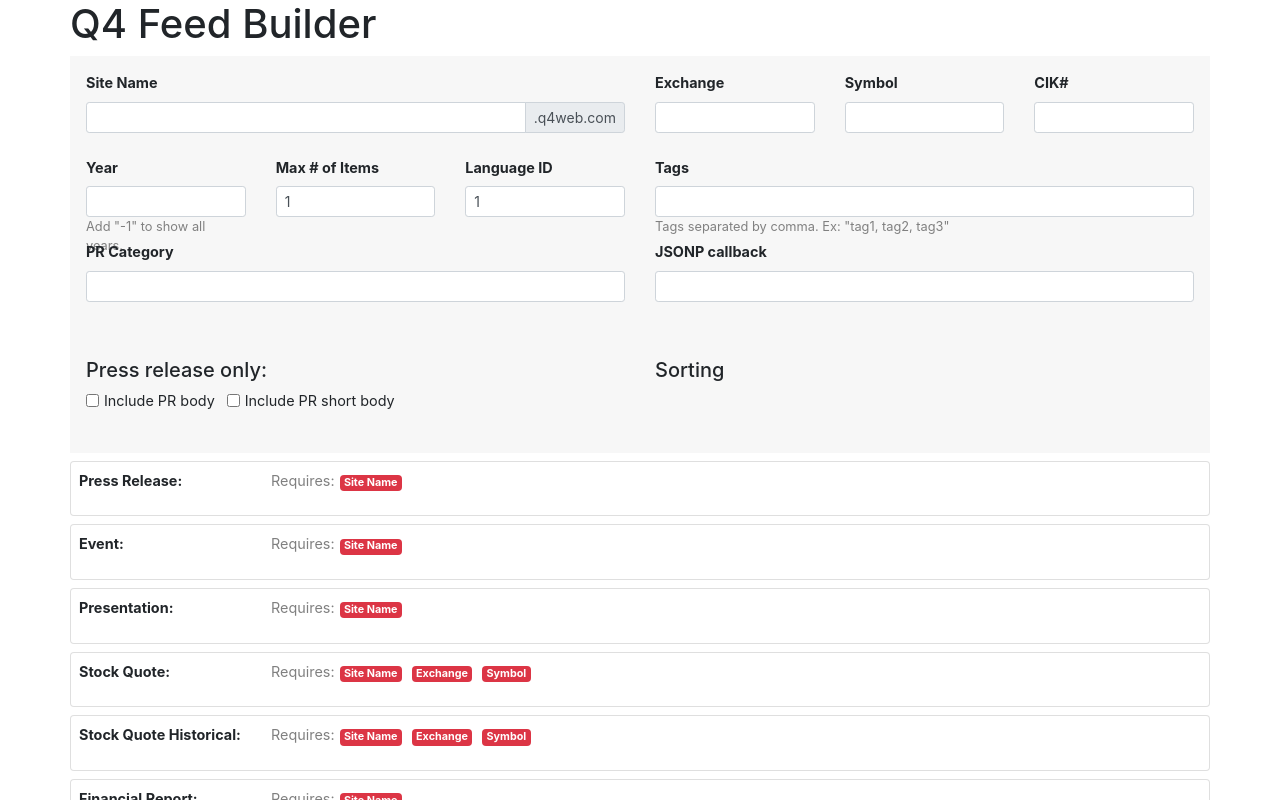
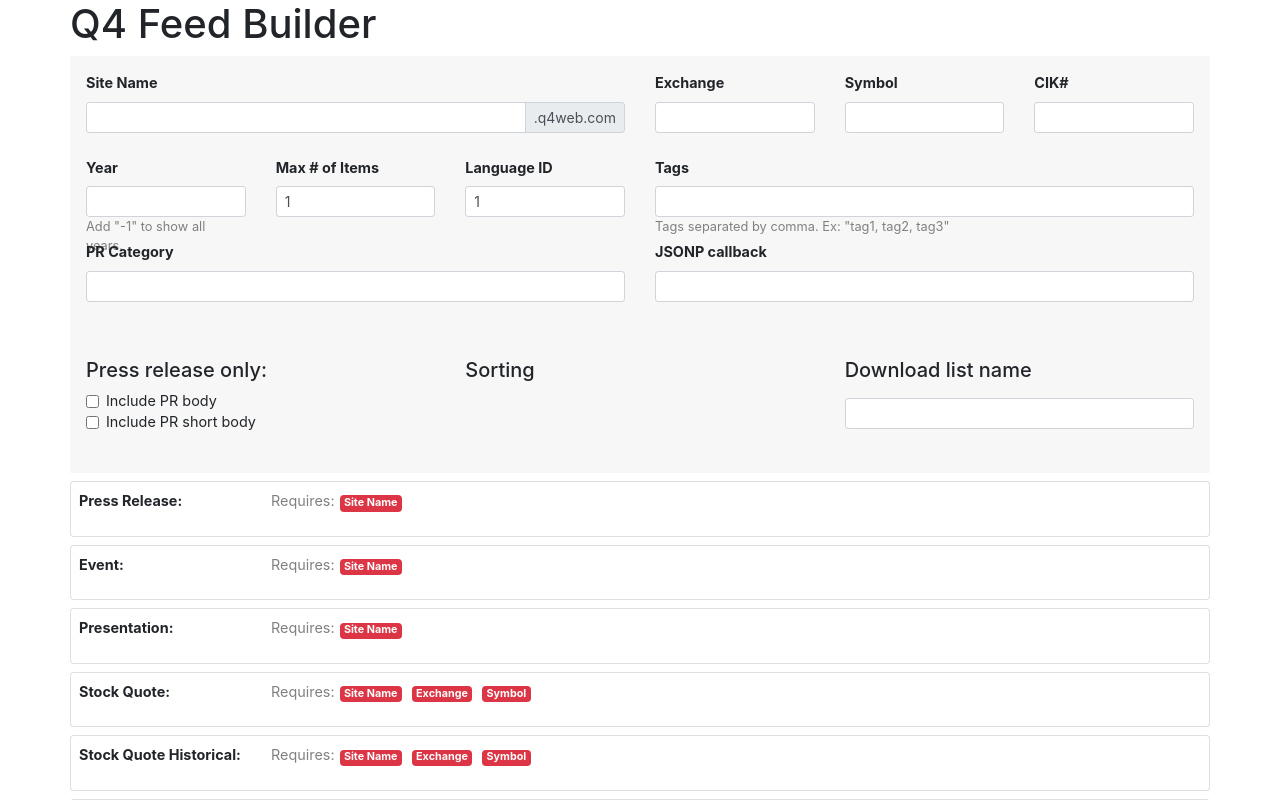
Before and after one commit to IonutP/feedbuilder, a React (Create React App) app: page / in a window 1280 px wide. Shown: the top 800 px of the page. Built offline with nearby package versions, Linux system fonts and the light colour scheme.

Commit message:
Update App.js

```diff
--- a/src/App.js
+++ b/src/App.js
@@ -24,7 +24,8 @@
             prBody: false,
             prShortBody: false,
             bodyType: null,
-            callback: ''
+            callback: '',
+            assetType: ''
         }
     }
 
@@ -114,19 +115,23 @@
                         </div>
                     </div>
                     <div className='form-group row'>
-                        <div className='col-sm-6'>
+                        <div className='col-sm-4'>
                             <h5>Press release only:</h5>
-                            <div className='form-check form-check-inline'>
-                                <input type="checkbox" className="form-check-input position-static" name="prBody" id="prBody" onChange={this.handleCheckbox} />
+                            <div className='form-check'>
+                                <input type="checkbox" className="form-check-input" name="prBody" id="prBody" onChange={this.handleCheckbox} />
                                 <label className="form-check-label" htmlFor="prBody">Include PR body</label>
                             </div>
-                            <div className='form-check form-check-inline'>
-                                <input type="checkbox" className="form-check-input position-static" name="prShortBody" id="prShortBody" onChange={this.handleCheckbox} />
+                            <div className='form-check'>
+                                <input type="checkbox" className="form-check-input" name="prShortBody" id="prShortBody" onChange={this.handleCheckbox} />
                                 <label className="form-check-label" htmlFor="prShortBody">Include PR short body</label>
                             </div>
                         </div>
-                        <div className='col-sm-6'>
+                        <div className='col-sm-4'>
                             <h5>Sorting</h5>
+                        </div>
+                        <div className='col-sm-4'>
+                            <h5><label htmlFor='assetType'>Download list name</label></h5>
+                            <input autoComplete='off' className='form-control form-control-sm' type='text' name='assetType' onChange={this.handleChange} />
                         </div>
                     </div>
                 </form>
@@ -274,16 +279,17 @@
                     <div className='col-sm-2'><strong>Download List:</strong></div>
                     <div className='col-sm-10'>
                         {
-                            this.state.siteName ?
+                            this.state.siteName && this.state.assetType.length ?
                                 (
-                                    <a href={`https://${this.state.siteName}.q4web.com/feed/ContentAsset.svc/GetContentAssetList${this.state.langId ? '?languageId=' + this.state.langId : ''}${this.state.year && this.state.yearValid ? '&year=' + this.state.year : ''}${this.state.nrItems && this.state.nrItems !== '0' ? '&pageSize=' + this.state.nrItems : ''}${this.state.tagList ? '&tagList=' + this.state.tagList.replace(/ /g, '').replace(/,$/g, '').split(',').join('|') : ''}${this.state.callback ? '&callback='+this.state.callback : ''}&includeTags=true`} target="_blank" rel="noopener noreferrer">
-                                        {`https://${this.state.siteName}.q4web.com/feed/ContentAsset.svc/GetContentAssetList${this.state.langId ? '?languageId=' + this.state.langId : ''}${this.state.year && this.state.yearValid ? '&year=' + this.state.year : ''}${this.state.nrItems && this.state.nrItems !== '0' ? '&pageSize=' + this.state.nrItems : ''}${this.state.tagList ? '&tagList=' + this.state.tagList.replace(/ /g, '').replace(/,$/g, '').split(',').join('|') : ''}${this.state.callback ? '&callback=' + this.state.callback : ''}&includeTags=true`}
+                                    <a href={`https://${this.state.siteName}.q4web.com/feed/ContentAsset.svc/GetContentAssetList${this.state.langId ? '?languageId=' + this.state.langId : ''}${this.state.assetType ? '&assetType=' + this.state.assetType : ''}${this.state.year && this.state.yearValid ? '&year=' + this.state.year : ''}${this.state.nrItems && this.state.nrItems !== '0' ? '&pageSize=' + this.state.nrItems : ''}${this.state.tagList ? '&tagList=' + this.state.tagList.replace(/ /g, '').replace(/,$/g, '').split(',').join('|') : ''}${this.state.callback ? '&callback='+this.state.callback : ''}&includeTags=true`} target="_blank" rel="noopener noreferrer">
+                                        {`https://${this.state.siteName}.q4web.com/feed/ContentAsset.svc/GetContentAssetList${this.state.langId ? '?languageId=' + this.state.langId : ''}${this.state.assetType ? '&assetType=' + this.state.assetType : ''}${this.state.year && this.state.yearValid ? '&year=' + this.state.year : ''}${this.state.nrItems && this.state.nrItems !== '0' ? '&pageSize=' + this.state.nrItems : ''}${this.state.tagList ? '&tagList=' + this.state.tagList.replace(/ /g, '').replace(/,$/g, '').split(',').join('|') : ''}${this.state.callback ? '&callback=' + this.state.callback : ''}&includeTags=true`}
                                     </a>
                                 )
                                 :
                                 (
                                     <p><span className='text'>Requires:</span>
                                         {this.state.siteName ? null : <RequiredElement>Site Name</RequiredElement>}
+                                        {this.state.assetType ? null : <RequiredElement>Download List Name</RequiredElement>}
                                     </p>
                                 )
                         }
```
